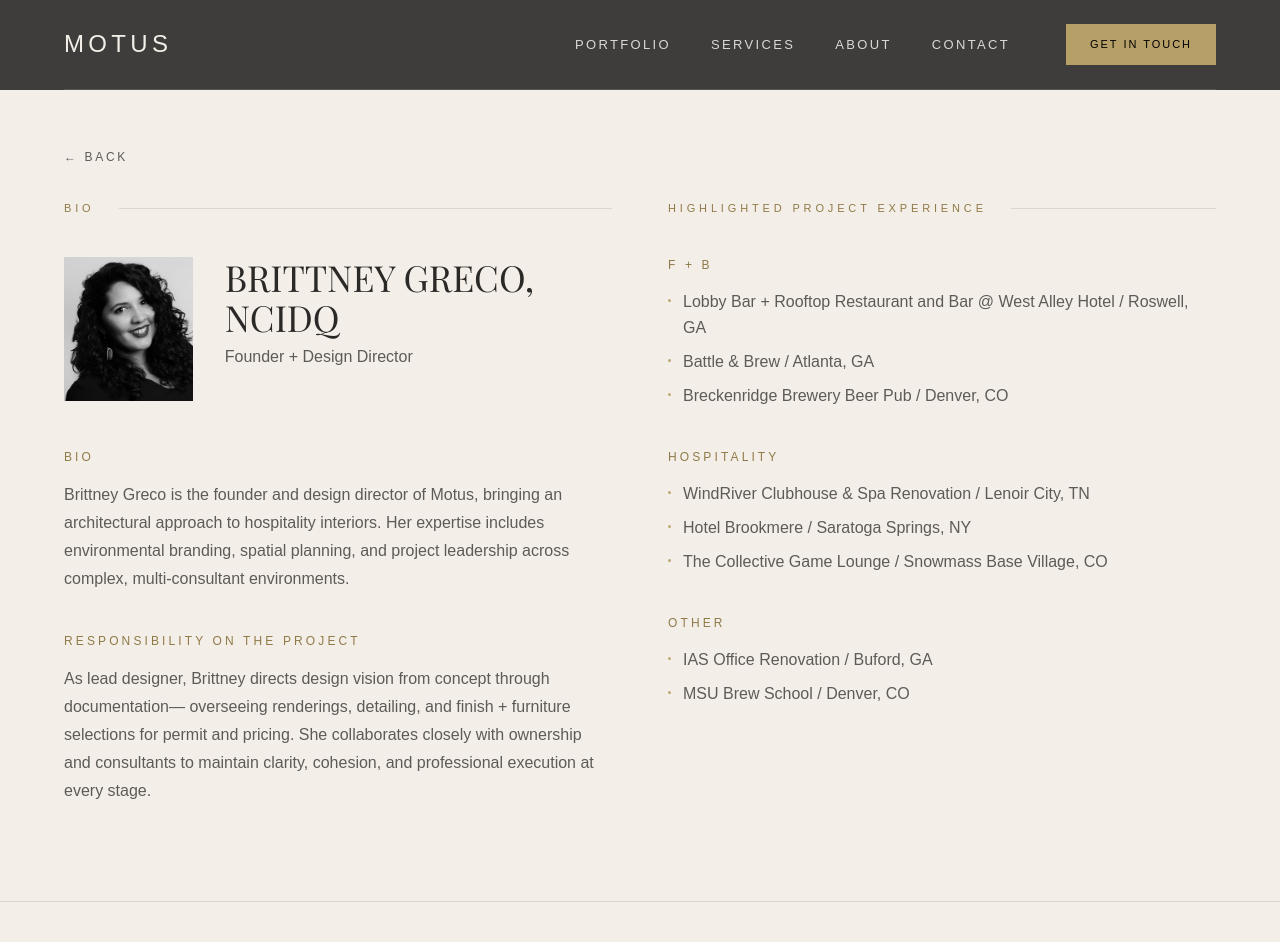
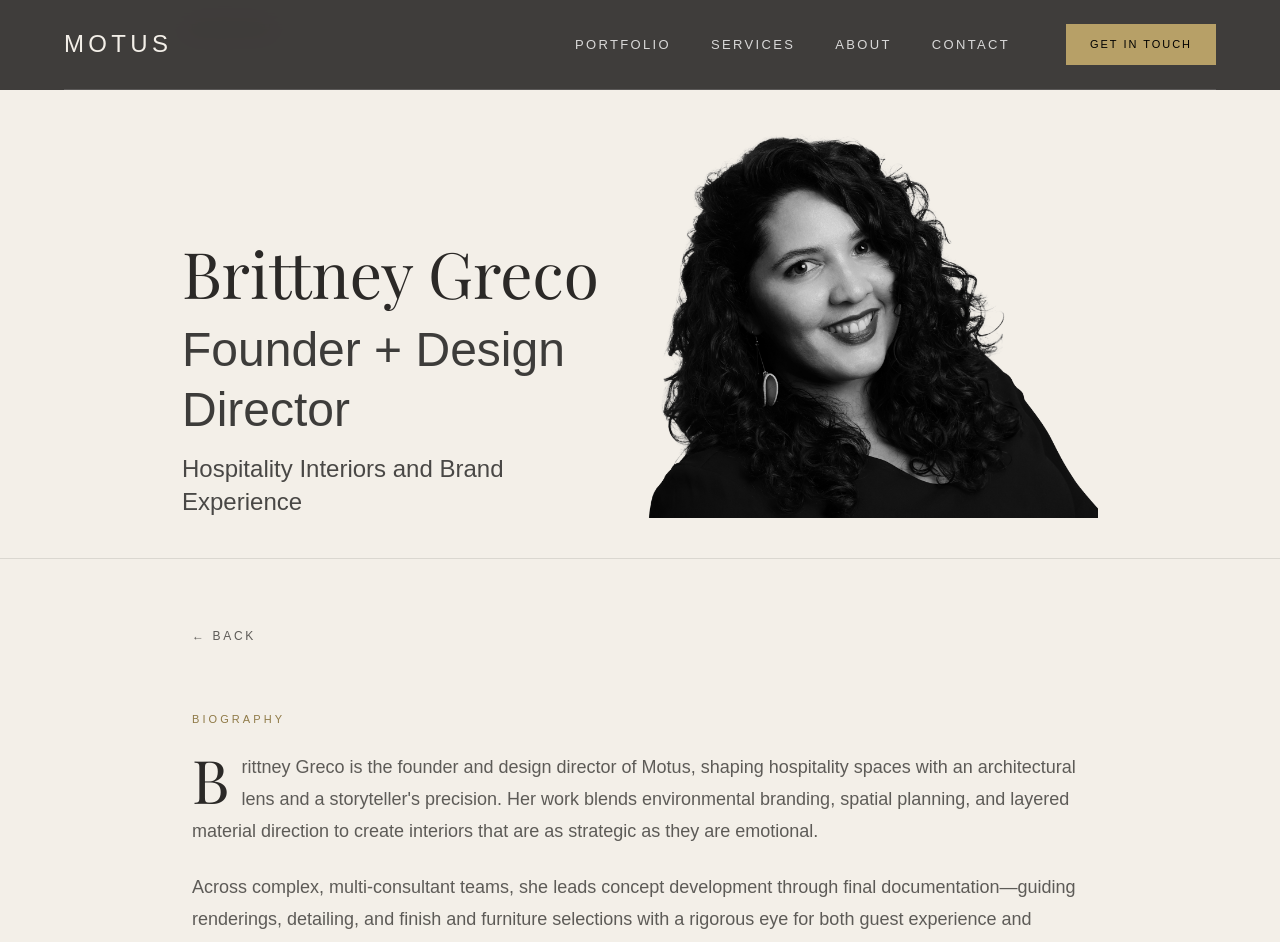
Before and after one commit to ccruml20/motus-site, a Next.js app: page /p/bio in a window 1280 px wide. Shown: the top 942 px of the page. Built offline with nearby package versions, Linux system fonts and the light colour scheme.

Commit message:
hero image improvement on bio page

```diff
--- a/app/p/bio/page.tsx
+++ b/app/p/bio/page.tsx
@@ -1,5 +1,4 @@
 import Container from "@/components/Container";
-import SectionLabel from "@/components/SectionLabel";
 import Image from "next/image";
 import Link from "next/link";
 
@@ -10,9 +9,44 @@ export const metadata = {
 export default function PrivateBioPage() {
   return (
     <main className="bg-motusBg text-motusHeading">
-      <section className="pt-36 pb-24">
+      <section className="pb-24">
+        <article className="border-b border-black/10 bg-motusBg">
+          <div className="mx-auto w-full max-w-[980px] px-0">
+            <div className="border-b border-black/10 px-6 py-5 md:px-8">
+              <p className="text-[11px] uppercase tracking-[0.24em] text-black/55">Leadership</p>
+            </div>
+
+            <div className="grid items-end gap-0 px-6 py-8 min-[1069px]:grid-cols-[1fr_auto] min-[1069px]:px-8 min-[1069px]:py-10 min-[736px]:max-[1068px]:grid-cols-[1fr_auto] min-[736px]:max-[1068px]:px-8 min-[736px]:max-[1068px]:py-9 max-[735px]:grid-cols-1 max-[735px]:px-0 max-[735px]:pt-4 max-[735px]:pb-0">
+              <div className="order-2 min-[736px]:order-1 max-[735px]:px-6 max-[735px]:pt-8 max-[735px]:pb-8">
+                <h1 className="font-heading font-light leading-[0.95] text-[64px] min-[736px]:max-[1068px]:text-[56px] max-[735px]:text-[48px]">
+                  Brittney Greco
+                </h1>
+                <p className="mt-4 font-light leading-tight text-black/75 text-[48px] min-[736px]:max-[1068px]:text-[40px] max-[735px]:text-[36px]">
+                  Founder + Design Director
+                </p>
+                <p className="mt-3 max-w-[26ch] text-2xl leading-snug text-black/70 min-[736px]:max-[1068px]:text-[22px] max-[735px]:text-[20px] max-[735px]:leading-[1.2]">
+                  Hospitality Interiors and Brand Experience
+                </p>
+              </div>
+
+              <div className="order-1 w-full min-[736px]:order-2 min-[1069px]:w-115 min-[736px]:max-[1068px]:w-102.5 max-[735px]:w-full max-[735px]:pl-0 max-[735px]:pr-0">
+                <div className="relative h-105
+                 w-full overflow-hidden">
+                  <Image
+                    src="/brittney.png"
+                    alt="Brittney Greco"
+                    fill
+                    className="object-contain object-bottom max-[735px]:object-bottom-left"
+                    priority
+                  />
+                </div>
+              </div>
+            </div>
+          </div>
+        </article>
+
         <Container>
-          <div className="mb-8">
+          <div className="mx-auto mt-16 max-w-4xl">
             <Link
               href="/p"
               className="text-motusMuted hover:text-motusGold transition text-xs tracking-[0.22em] uppercase"
@@ -21,66 +55,53 @@ export default function PrivateBioPage() {
             </Link>
           </div>
 
-          <div className="grid gap-14 lg:grid-cols-2">
-            <div>
-              <SectionLabel>Bio</SectionLabel>
+          <article className="mx-auto mt-16 max-w-4xl">
+            <p className="text-[11px] tracking-[0.28em] uppercase text-(--color-motusGoldText)">
+              Biography
+            </p>
 
-              <div className="mt-10 flex items-start gap-8">
-                <div className="relative w-36 h-36 overflow-hidden">
-                  <Image src="/brittney.jpg" alt="Brittney Greco" fill className="object-cover" />
-                </div>
+            <p className="mt-6 text-lg leading-8 text-motusMuted first-letter:float-left first-letter:mr-3 first-letter:mt-1 first-letter:font-heading first-letter:text-6xl first-letter:leading-[0.8] first-letter:text-motusHeading">
+              Brittney Greco is the founder and design director of Motus, shaping hospitality spaces
+              with an architectural lens and a storyteller&apos;s precision. Her work blends environmental
+              branding, spatial planning, and layered material direction to create interiors that are as
+              strategic as they are emotional.
+            </p>
 
-                <div>
-                  <h1 className="font-heading text-3xl md:text-4xl font-light">
-                    BRITTNEY GRECO, NCIDQ
-                  </h1>
-                  <p className="mt-2 text-motusMuted">Founder + Design Director</p>
-                </div>
-              </div>
+            <p className="mt-6 text-lg leading-8 text-motusMuted">
+              Across complex, multi-consultant teams, she leads concept development through final
+              documentation—guiding renderings, detailing, and finish and furniture selections with a
+              rigorous eye for both guest experience and operational flow. Her process emphasizes
+              clarity, collaboration, and quiet confidence from kickoff to completion.
+            </p>
 
-              <h2 className="mt-12 text-[color:var(--color-motusGoldText)] text-xs tracking-[0.26em] uppercase">
-                Bio
-              </h2>
-              <p className="mt-4 text-motusMuted leading-[1.75]">
-                Brittney Greco is the founder and design director of Motus, bringing an architectural
-                approach to hospitality interiors. Her expertise includes environmental branding,
-                spatial planning, and project leadership across complex, multi-consultant environments.
-              </p>
-
-              <h2 className="mt-10 text-[color:var(--color-motusGoldText)] text-xs tracking-[0.26em] uppercase">
-                Responsibility on the Project
-              </h2>
-              <p className="mt-4 text-motusMuted leading-[1.75]">
-                As lead designer, Brittney directs design vision from concept through documentation—
-                overseeing renderings, detailing, and finish + furniture selections for permit and pricing.
-                She collaborates closely with ownership and consultants to maintain clarity, cohesion,
-                and professional execution at every stage.
-              </p>
-            </div>
-
-            <div>
-              <SectionLabel>Highlighted Project Experience</SectionLabel>
-
-              <div className="mt-10 space-y-10">
-                <Block title="F + B" items={[
+            <div className="mt-14 grid gap-12 md:grid-cols-2">
+              <Block
+                title="F + B"
+                items={[
                   "Lobby Bar + Rooftop Restaurant and Bar @ West Alley Hotel / Roswell, GA",
                   "Battle & Brew / Atlanta, GA",
                   "Breckenridge Brewery Beer Pub / Denver, CO",
-                ]} />
+                ]}
+              />
 
-                <Block title="Hospitality" items={[
+              <Block
+                title="Hospitality"
+                items={[
                   "WindRiver Clubhouse & Spa Renovation / Lenoir City, TN",
                   "Hotel Brookmere / Saratoga Springs, NY",
                   "The Collective Game Lounge / Snowmass Base Village, CO",
-                ]} />
+                ]}
+              />
 
-                <Block title="Other" items={[
+              <Block
+                title="Selected Other"
+                items={[
                   "IAS Office Renovation / Buford, GA",
                   "MSU Brew School / Denver, CO",
-                ]} />
-              </div>
+                ]}
+              />
             </div>
-          </div>
+          </article>
         </Container>
       </section>
     </main>
@@ -89,11 +110,11 @@ export default function PrivateBioPage() {
 
 function Block({ title, items }: { title: string; items: string[] }) {
   return (
-    <div>
-      <p className="text-[color:var(--color-motusGoldText)] text-xs tracking-[0.26em] uppercase">
+    <section>
+      <h2 className="text-[11px] tracking-[0.26em] uppercase text-[color:var(--color-motusGoldText)]">
         {title}
-      </p>
-      <ul className="mt-4 space-y-2 text-motusMuted leading-relaxed">
+      </h2>
+      <ul className="mt-5 space-y-3 text-motusMuted leading-relaxed">
         {items.map((x) => (
           <li key={x} className="flex gap-3">
             <span className="mt-[10px] h-[3px] w-[3px] rounded-full bg-motusGold/90" />
@@ -101,6 +122,6 @@ function Block({ title, items }: { title: string; items: string[] }) {
           </li>
         ))}
       </ul>
-    </div>
+    </section>
   );
 }
```
Also changed, not shown: public/brittney.png (added).
